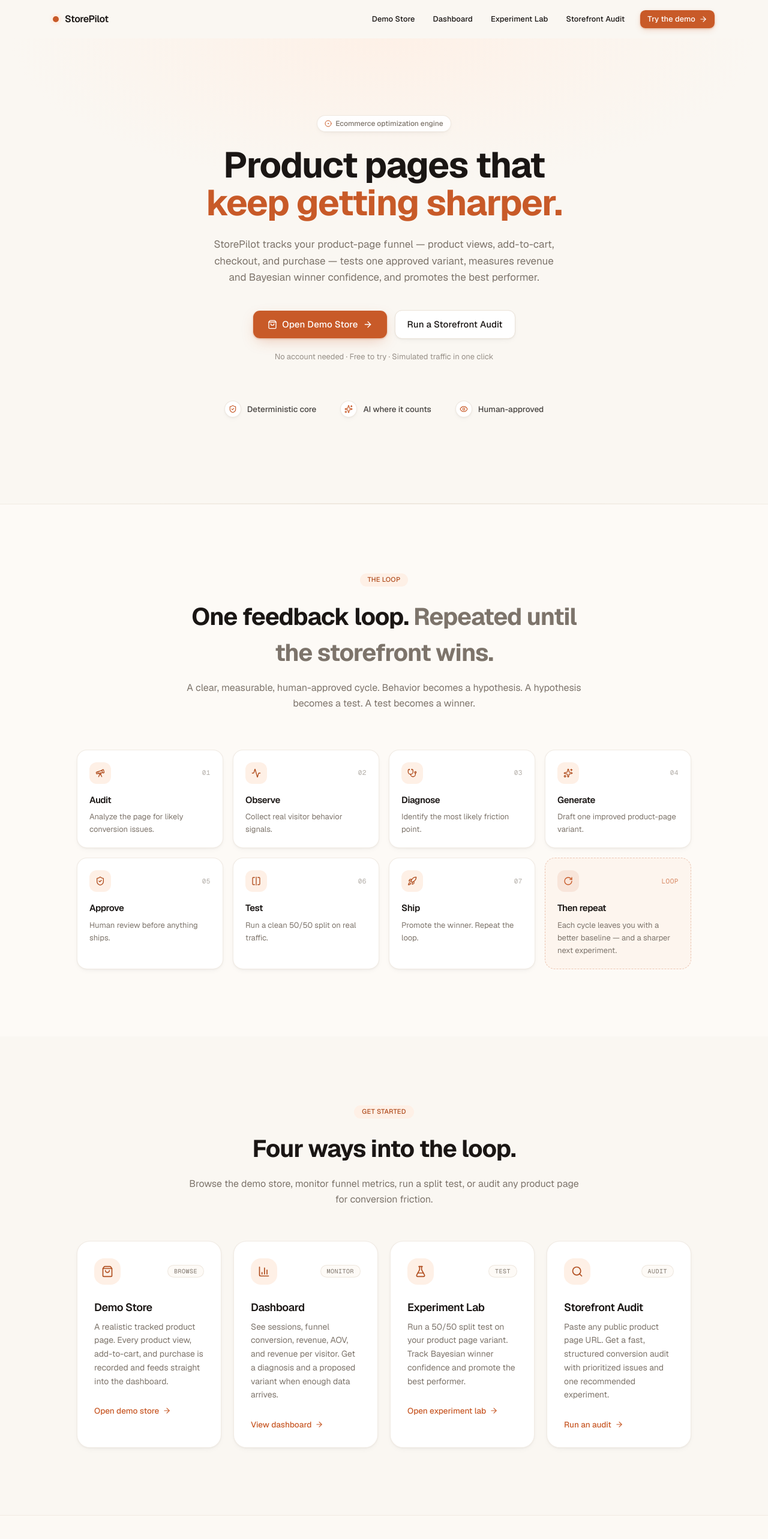
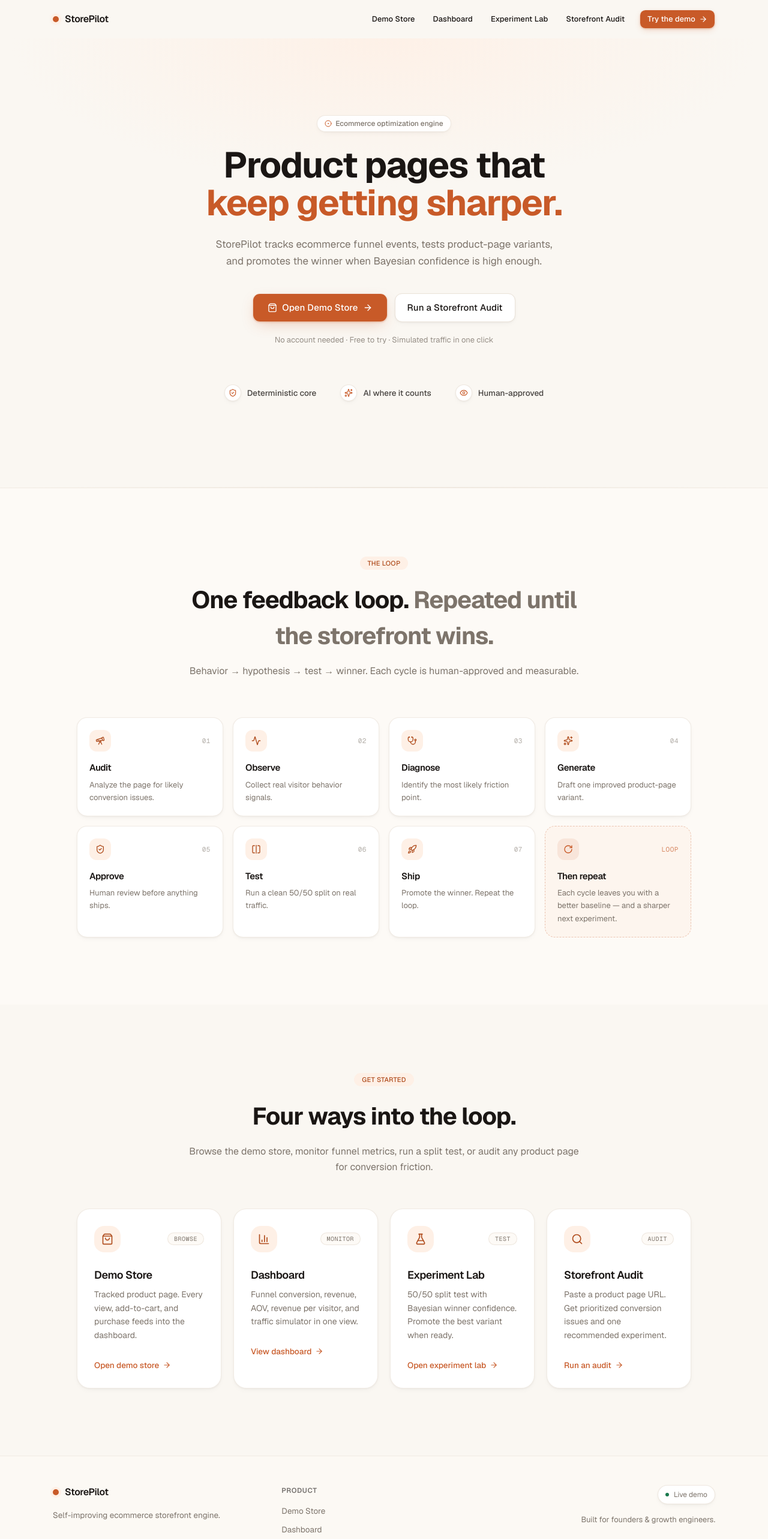
Before and after one commit to OmkarBansod02/storepilot, a Next.js app: page / in a window 1280 px wide. Shown: the top 2566 px of the page at 60% size. Built offline with nearby package versions, Linux system fonts and the light colour scheme.

Commit message:
polish: improve final demo clarity

```diff
--- a/src/app/(app)/audit/page.tsx
+++ b/src/app/(app)/audit/page.tsx
@@ -23,7 +23,7 @@
       <PageContainer>
         <PageHeader
           title="Storefront Audit"
-          description="Paste any public product page. Get a structured ecommerce conversion audit — offer clarity, checkout trust, shipping reassurance, and purchase intent — with one experiment to run next."
+          description="Paste a product page URL. Get a conversion audit covering offer clarity, checkout trust, and purchase intent — plus one experiment to run next."
         >
           <Badge
             variant="secondary"
--- a/src/app/(app)/experiments/page.tsx
+++ b/src/app/(app)/experiments/page.tsx
@@ -21,11 +21,11 @@
 export const dynamic = "force-dynamic";
 
 const FLOW_STEPS = [
-  "System diagnoses a conversion bottleneck on the product page",
-  "One improved variant is generated (hero, add-to-cart, offer, trust proof)",
-  "You review and approve the change",
-  "Traffic is split 50/50 — funnel metrics tracked per variant",
-  "The variant is promoted or the control is retained",
+  "System diagnoses a conversion bottleneck",
+  "One variant is generated (hero, CTA, offer, trust)",
+  "You review and approve",
+  "Traffic splits 50/50 — funnel tracked per arm",
+  "Winner promoted or control retained",
 ] as const;
 
 interface LabExperiment {
@@ -156,9 +156,8 @@
             No active experiment
           </h3>
           <p className="mt-3 max-w-sm text-[14px] leading-relaxed text-muted-foreground">
-            Experiments start here once a variant is approved from the
-            dashboard. The system splits traffic, tracks the ecommerce funnel,
-            and recommends a winner.
+            Approve a variant from the dashboard to start. Traffic splits
+            automatically and Bayesian confidence determines the winner.
           </p>
           <Button variant="outline" className="mt-7" asChild>
             <Link href="/dashboard">
--- a/src/app/page.tsx
+++ b/src/app/page.tsx
@@ -75,7 +75,7 @@
     eyebrow: "Browse",
     title: "Demo Store",
     description:
-      "A realistic tracked product page. Every product view, add-to-cart, and purchase is recorded and feeds straight into the dashboard.",
+      "Tracked product page. Every view, add-to-cart, and purchase feeds into the dashboard.",
     href: "/demo",
     cta: "Open demo store",
     icon: ShoppingBag,
@@ -84,7 +84,7 @@
     eyebrow: "Monitor",
     title: "Dashboard",
     description:
-      "See sessions, funnel conversion, revenue, AOV, and revenue per visitor. Get a diagnosis and a proposed variant when enough data arrives.",
+      "Funnel conversion, revenue, AOV, revenue per visitor, and traffic simulator in one view.",
     href: "/dashboard",
     cta: "View dashboard",
     icon: BarChart3,
@@ -93,7 +93,7 @@
     eyebrow: "Test",
     title: "Experiment Lab",
     description:
-      "Run a 50/50 split test on your product page variant. Track Bayesian winner confidence and promote the best performer.",
+      "50/50 split test with Bayesian winner confidence. Promote the best variant when ready.",
     href: "/experiments",
     cta: "Open experiment lab",
     icon: FlaskConical,
@@ -102,7 +102,7 @@
     eyebrow: "Audit",
     title: "Storefront Audit",
     description:
-      "Paste any public product page URL. Get a fast, structured conversion audit with prioritized issues and one recommended experiment.",
+      "Paste a product page URL. Get prioritized conversion issues and one recommended experiment.",
     href: "/audit",
     cta: "Run an audit",
     icon: Search,
@@ -172,10 +172,9 @@
               </h1>
 
               <p className="mx-auto mt-6 max-w-xl text-[16px] leading-relaxed text-muted-foreground sm:text-[17px]">
-                StorePilot tracks your product-page funnel — product views,
-                add-to-cart, checkout, and purchase — tests one approved
-                variant, measures revenue and Bayesian winner confidence, and
-                promotes the best performer.
+                StorePilot tracks ecommerce funnel events, tests product-page
+                variants, and promotes the winner when Bayesian confidence is
+                high enough.
               </p>
 
               <div className="mt-10 flex flex-col items-center justify-center gap-3 sm:flex-row">
@@ -239,9 +238,8 @@
                 <span className="text-muted-foreground"> Repeated until the storefront wins.</span>
               </h2>
               <p className="mt-4 text-[15px] leading-relaxed text-muted-foreground sm:text-base">
-                A clear, measurable, human-approved cycle. Behavior becomes a
-                hypothesis. A hypothesis becomes a test. A test becomes a
-                winner.
+                Behavior → hypothesis → test → winner. Each cycle is
+                human-approved and measurable.
               </p>
             </div>
 
@@ -355,8 +353,7 @@
                 </span>
               </Link>
               <p className="mt-4 max-w-xs text-[13.5px] leading-relaxed text-muted-foreground">
-                A narrow, founder-ready wedge for autonomous ecommerce
-                optimization.
+                Self-improving ecommerce storefront engine.
               </p>
             </div>
 
--- a/src/features/experiments/components/running-experiment-card.tsx
+++ b/src/features/experiments/components/running-experiment-card.tsx
@@ -52,7 +52,7 @@
   action: RunningExperimentSummary["recommendedAction"],
 ): string {
   if (action === "promote_winner") return "Promote winner";
-  if (action === "needs_more_data") return "Needs more data";
+  if (action === "needs_more_data") return "Keep collecting data";
   return "Keep running";
 }
 
@@ -115,8 +115,8 @@
 
   if (experiment.recommendedAction === "needs_more_data") {
     return {
-      label: "Needs more data",
-      caption: `${totalVisitors}/${BAYESIAN_MIN_TOTAL_VISITORS} visitors and ${totalPurchases}/${BAYESIAN_MIN_TOTAL_PURCHASES} purchases collected.`,
+      label: "Needs more data before promotion",
+      caption: `${totalVisitors}/${BAYESIAN_MIN_TOTAL_VISITORS} visitors and ${totalPurchases}/${BAYESIAN_MIN_TOTAL_PURCHASES} purchases collected. Promotion is locked until thresholds are met.`,
     };
   }
 
@@ -278,7 +278,7 @@
           <div className="mt-4 grid gap-4 border-t pt-4 sm:grid-cols-2">
             <div>
               <p className="text-xs font-medium text-muted-foreground">
-                Raw relative lift
+                Observed relative lift
               </p>
               <p
                 className={cn(
@@ -291,7 +291,7 @@
             </div>
             <div>
               <p className="text-xs font-medium text-muted-foreground">
-                Raw absolute change
+                Observed absolute change
               </p>
               <p className="mt-1 text-2xl font-bold tabular-nums">
                 {formatSignedPercentagePoints(
@@ -302,8 +302,9 @@
           </div>
 
           <p className="mt-3 text-[11px] leading-relaxed text-muted-foreground/70">
-            Probability uses a Beta(1, 1) prior and 25,000 stable Monte Carlo
-            samples. Lift remains the observed purchase conversion difference.
+            Probability uses a Beta(1, 1) prior with 25,000 Monte Carlo
+            samples. Promotion requires both high confidence and minimum
+            visitor/purchase thresholds.
           </p>
         </div>
 
```
